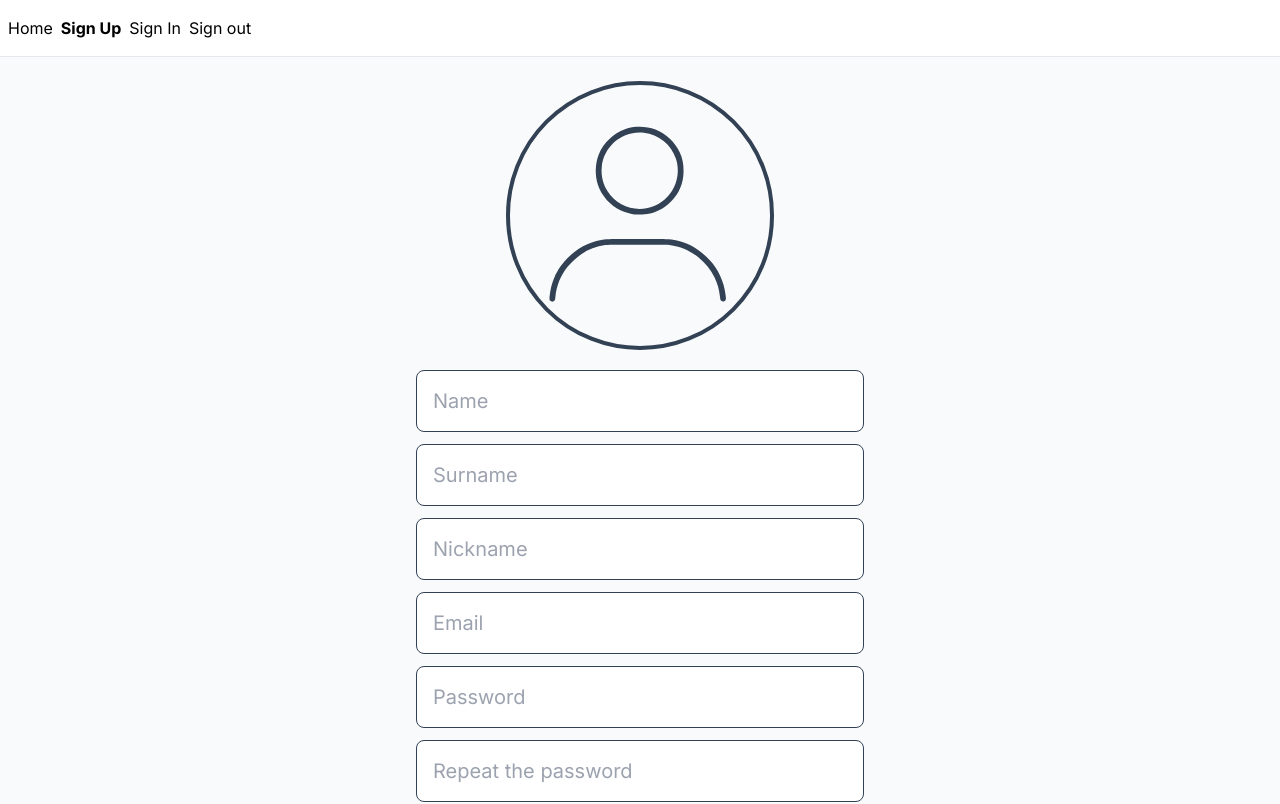
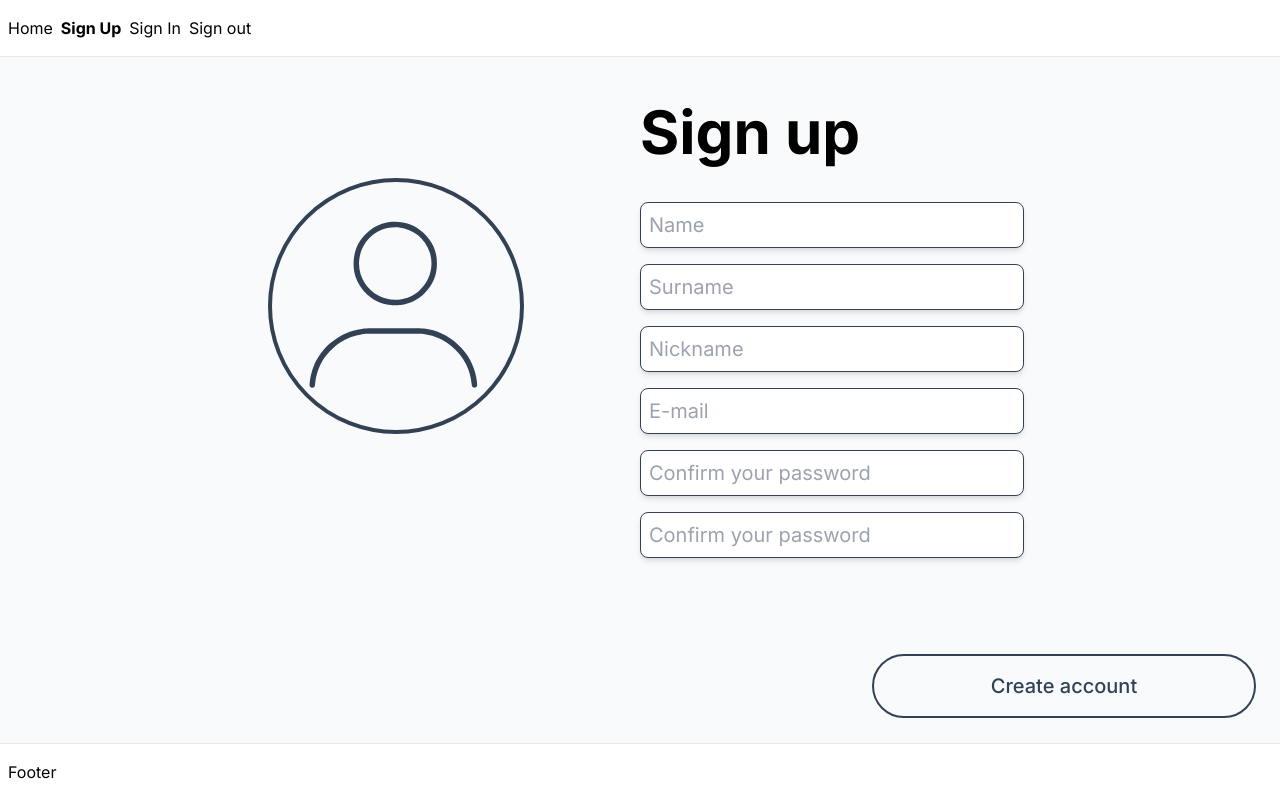
Before and after one commit to bxr5xrk/debates, a Next.js app in the folder modules/web/: page /sign-up in a window 1280 px wide. Shown: the top 804 px of the page. Built offline with nearby package versions, Linux system fonts and the light colour scheme; no server answers.

Commit message:
Added verification of registration form data and changed design

```diff
--- a/modules/web/src/app/_styles/reset.css
+++ b/modules/web/src/app/_styles/reset.css
@@ -61,6 +61,8 @@ html {
 }
 body {
   line-height: inherit;
+  margin: 0;
+  padding: 0;
 }
 hr {
   height: 0;
--- /dev/null
+++ b/modules/web/src/features/auth/sign-up-by-credentials/ui/sign-up-by-credentials-form/InputData.tsx
@@ -0,0 +1,45 @@
+// export interface LoginData {
+//     name: string;
+//     password: string;
+// }
+
+import { RegistrationData } from "./sign-up-by-credentials-form";
+
+// type RegOrLogData = LoginData | RegistrationData;
+
+export default function InputData<T extends RegistrationData, U extends keyof RegistrationData>({
+    className = "",
+    type,
+    name,
+    required,
+    id,
+    placeholder,
+    value,
+    setValue,
+}: {
+    className?: string;
+    type: string;
+    name: U;
+    required: boolean;
+    id: string;
+    placeholder: string;
+    value: T;
+    // setValue: React.Dispatch<React.SetStateAction<RegistrationData>> | React.Dispatch<React.SetStateAction<LoginData>>;
+    setValue: React.Dispatch<React.SetStateAction<RegistrationData>>;
+}): JSX.Element {
+    return (
+        <input
+            className={`shadow-md border rounded-lg border-slate-700 text-lg p-3 sm:text-xl sm:p-4 lg:p-2 lg:w-96 ${className}`}
+            type={type}
+            name={name}
+            required={required}
+            minLength={2}
+            id={id}
+            placeholder={placeholder}
+            value={value[name]}
+            onChange={(e) =>
+                setValue({ ...value, [e.target.name]: e.target.value })
+            }
+        />
+    );
+}
--- /dev/null
+++ b/modules/web/src/features/auth/sign-up-by-credentials/ui/sign-up-by-credentials-form/ProfilePhoto.tsx
@@ -0,0 +1,43 @@
+import Image from "next/image";
+
+export default function ProfilePhoto({
+    setProfilePhoto,
+}: {
+    setProfilePhoto: React.Dispatch<React.SetStateAction<File | null>>;
+}): JSX.Element {
+    return (
+        <div className="lg:mt-24 lg:mr-24">
+            <label
+                className="flex rounded-full justify-center cursor-pointer items-center w-full"
+                htmlFor="image"
+            >
+                <span className="group block relative w-3/5 rounded-full border-4 border-slate-700 hover:bg-slate-700 ease-in-out duration-300 overflow-hidden lg:w-64">
+                    <span className="z-20 block absolute top-2/4 left-2/4 -translate-y-1/2 -translate-x-1/2 text-transparent text-center font-bold text-2xl uppercase ease-in-out duration-300 group-hover:text-white">
+                        Add photo
+                    </span>
+                    <Image
+                        className="object-cover scale-75"
+                        src={`/sign-up-page/profile-photo.svg`}
+                        alt="profile-photo"
+                        width="440"
+                        height="440"
+                        priority
+                    />
+                </span>
+            </label>
+            <input
+                className="hidden"
+                type="file"
+                name="image"
+                id="image"
+                // required
+                accept="image/*"
+                onChange={(e) => {
+                    e.target.files
+                        ? setProfilePhoto(e.target.files[0])
+                        : setProfilePhoto(null);
+                }}
+            />
+        </div>
+    );
+}
--- /dev/null
+++ b/modules/web/src/features/auth/sign-up-by-credentials/ui/sign-up-by-credentials-form/RegistrationFormData.tsx
@@ -0,0 +1,78 @@
+import InputData from "./InputData";
+import { RegistrationData } from "./sign-up-by-credentials-form";
+
+export default function RegistrationFormData({
+    registrationData,
+    setRegistrationData,
+}: {
+    registrationData: RegistrationData;
+    setRegistrationData: React.Dispatch<React.SetStateAction<RegistrationData>>;
+}): JSX.Element {
+    return (
+        <div className="flex flex-col w-full gap-4 sm:mt-5 lg:w-1/2">
+            <h1 className="font-bold text-center text-5xl pb-3 lg:text-left lg:text-6xl lg:pb-6">
+                Sign up
+            </h1>
+            <InputData
+                type={"text"}
+                name={"name"}
+                required={false}
+                id={"name"}
+                placeholder={"Name"}
+                value={registrationData}
+                setValue={setRegistrationData}
+            />
+            <InputData
+                type={"text"}
+                name={"surname"}
+                required={true}
+                id={"surname"}
+                placeholder={"Surname"}
+                value={registrationData}
+                setValue={setRegistrationData}
+            />
+            <InputData
+                type={"text"}
+                name={"nickname"}
+                required={true}
+                id={"nickname"}
+                placeholder={"Nickname"}
+                value={registrationData}
+                setValue={setRegistrationData}
+            />
+            <InputData
+                type={"email"}
+                name={"email"}
+                required={true}
+                id={"email"}
+                placeholder={"E-mail"}
+                value={registrationData}
+                setValue={setRegistrationData}
+            />
+            <InputData
+                type={"password"}
+                name={"password"}
+                required={true}
+                id={"password"}
+                placeholder={"Confirm your password"}
+                value={registrationData}
+                setValue={setRegistrationData}
+            />
+            <InputData
+                type={"password"}
+                name={"passwordConfirmation"}
+                required={true}
+                id={"passwordConfirmation"}
+                placeholder={"Confirm your password"}
+                value={registrationData}
+                setValue={setRegistrationData}
+            />
+            <button
+                className="bg-slate-50 text-slate-700 border-solid border-2 border-slate-700 text-lg w-full p-4 rounded-full font-medium sm:mt-10 sm:text-xl sm:p-4 lg:w-96 lg:self-end lg:mt-20 ease-in-out duration-300 hover:bg-slate-700 hover:text-slate-50"
+                type="submit"
+            >
+                Create account
+            </button>
+        </div>
+    );
+}
--- a/modules/web/src/features/auth/sign-up-by-credentials/ui/sign-up-by-credentials-form/sign-up-by-credentials-form.tsx
+++ b/modules/web/src/features/auth/sign-up-by-credentials/ui/sign-up-by-credentials-form/sign-up-by-credentials-form.tsx
@@ -1,131 +1,103 @@
 "use client";
 
-import { FormEvent, useRef } from "react";
+import { FormEvent, useRef, useState } from "react";
 import { useSignUp } from "../../api";
 import { useAfterFetch } from "@/shared/hooks";
 import { API } from "@/shared/api/api-routes";
-import Image from "next/image";
+import ProfilePhoto from "./ProfilePhoto";
+import RegistrationFormData from "./RegistrationFormData";
+import axios from "axios";
+import InputData from "./InputData";
+
+export interface RegistrationData {
+    name: string;
+    surname: string;
+    nickname: string;
+    email: string;
+    password: string;
+    passwordConfirmation: string;
+}
 
 export function SignUpByCredentialsForm(): JSX.Element {
-    const emailRef = useRef<HTMLInputElement>(null);
-    const passwordRef = useRef<HTMLInputElement>(null);
-    const nameRef = useRef<HTMLInputElement>(null);
-    const nicknameRef = useRef<HTMLInputElement>(null);
+    const [registrationData, setRegistrationData] = useState<RegistrationData>({
+        name: "",
+        surname: "",
+        nickname: "",
+        email: "",
+        password: "",
+        passwordConfirmation: "",
+    });
+    const [profilePhoto, setProfilePhoto] = useState<File | null>(null);
+    console.log("Prof photo: " + profilePhoto);
+    console.table(registrationData);
+    // const emailRef = useRef<HTMLInputElement>(null);
+    // const passwordRef = useRef<HTMLInputElement>(null);
+    // const nameRef = useRef<HTMLInputElement>(null);
+    // const nicknameRef = useRef<HTMLInputElement>(null);
     const { trigger } = useSignUp();
     const { onAfterFetch } = useAfterFetch({
         revalidate: [API.AUTH_ROUTES.whoami],
         redirect: "/dashboard",
     });
 
+    const isEmailValid = (email: string) => !!email.length;
+
     async function onSubmit(e: FormEvent): Promise<void> {
         e.preventDefault();
+        e.stopPropagation();
 
-        const email = emailRef.current?.value ?? "";
-        const password = passwordRef.current?.value ?? "";
-        const name = nameRef.current?.value ?? "";
-        const nickname = nicknameRef.current?.value ?? "";
+        // messages will be added instead of console.log
+        if (!isEmailValid(registrationData.email)) {
+            console.log("email");
+            return;
+        }
 
-        const res = await trigger({ email, password, name, nickname });
+        if (!registrationData.password.trim()) {
+            console.log("password missed");
+            return;
+        }
 
-        onAfterFetch(
-            ["Signed up successfully", "Failed to sign in"],
-            res.status
-        );
+        if (
+            !registrationData.name.trim() &&
+            !registrationData.surname.trim() &&
+            !registrationData.nickname.trim()
+        ) {
+            console.log("name");
+            return;
+        }
+
+        if (
+            registrationData.password !== registrationData.passwordConfirmation
+        ) {
+            console.log("password");
+            return;
+        }
+
+        // const res = await trigger({ profilePhoto, ...registrationData });
+
+        // onAfterFetch(
+        //     ["Signed up successfully", "Failed to sign in"],
+        //     res.status
+        // );
+        axios
+            .post("https://httpbin.org/post", registrationData)
+            .then((response) => {
+                console.log(response.status, response.data);
+            });
     }
 
     return (
-        <form className="flex flex-col justify-center items-center w-full gap-5" onSubmit={onSubmit}>
-            <div>
-                <label className="flex rounded-full justify-center items-center w-full" htmlFor="image">
-                    <span className="group block relative w-3/5 cursor-pointer rounded-full border-4 border-slate-700 hover:bg-slate-700 ease-in-out duration-300 overflow-hidden">
-                        <span className="z-20 block absolute top-2/4 left-2/4 -translate-y-1/2 -translate-x-1/2 text-transparent text-center font-bold text-2xl uppercase ease-in-out duration-300 group-hover:text-white">Add photo</span>
-                        <Image
-                            className="object-cover scale-75"
-                            src={`/sign-up-page/profile-photo.svg`}
-                            alt="profile-photo"
-                            width="440"
-                            height="440"
-                            priority
-                        />
-                    </span>
-                </label>
-                <input
-                    className="hidden"
-                    type="file"
-                    name="image"
-                    id="image"
-                    required
-                    accept="image/*"
+        <div>
+            <form
+                className="flex flex-col justify-center items-center w-full gap-5 lg:flex-row lg:justify-end lg:items-start lg:pt-15"
+                onSubmit={onSubmit}
+            >
+                <ProfilePhoto setProfilePhoto={setProfilePhoto} />
+                <RegistrationFormData
+                    registrationData={registrationData}
+                    setRegistrationData={setRegistrationData}
                 />
-            </div>
-            <div className="flex flex-col w-full gap-3">
-                <input
-                    className="border rounded-lg border-slate-700 text-lg p-3 sm:text-xl sm:p-4"
-                    type="text"
-                    name="name"
-                    required
-                    minLength={2}
-                    id="name"
-                    placeholder="Name"
-                    ref={nameRef}
-                />
-                <input
-                    className="border rounded-lg border-slate-700 text-lg p-3 sm:text-xl sm:p-4"
-                    type="text"
-                    name="name"
-                    required
-                    minLength={2}
-                    id="surname"
-                    placeholder="Surname"
-                    ref={nameRef}
-                />
-                <input
-                    className="border rounded-lg border-slate-700 text-lg p-3 sm:text-xl sm:p-4"
-                    type="text"
-                    name="nickname"
-                    required
-                    minLength={2}
-                    id="nickname"
-                    placeholder="Nickname"
-                    ref={nicknameRef}
-                />
-                <input
-                    className="border rounded-lg border-slate-700 text-lg p-3 sm:text-xl sm:p-4"
-                    type="email"
-                    name="email"
-                    required
-                    id="email"
-                    minLength={2}
-                    placeholder="Email"
-                    ref={emailRef}
-                />
-                <input
-                    className="border rounded-lg border-slate-700 text-lg p-3 sm:text-xl sm:p-4"
-                    type="password"
-                    name="password"
-                    required
-                    minLength={2}
-                    id="password"
-                    placeholder="Password"
-                    ref={passwordRef}
-                />
-                <input
-                    className="border rounded-lg border-slate-700 text-lg p-3 sm:text-xl sm:p-4"
-                    type="password"
-                    name="password"
-                    required
-                    minLength={2}
-                    id="password"
-                    placeholder="Repeat the password"
-                    ref={passwordRef}
-                />
-                <button
-                    className="bg-slate-700 text-white text-lg w-full mx-auto p-4 rounded-lg font-medium sm:text-xl sm:p-4"
-                    type="submit"
-                >
-                    Create account
-                </button>
-            </div>
-        </form>
+            </form>
+        </div>
     );
 }
--- a/modules/web/src/router/auth/sign-up/sign-up.tsx
+++ b/modules/web/src/router/auth/sign-up/sign-up.tsx
@@ -4,9 +4,10 @@ import { Page } from "@/shared/layout/page";
 export function SignUpPage(): JSX.Element {
     return (
         <Page className="flex items-center justify-center">
-            <div className="max-w-full p-4">
+            <div className="max-w-full lg:w-full p-4">
                 <SignUpByCredentialsForm />
             </div>
         </Page>
+
     );
 }
```
